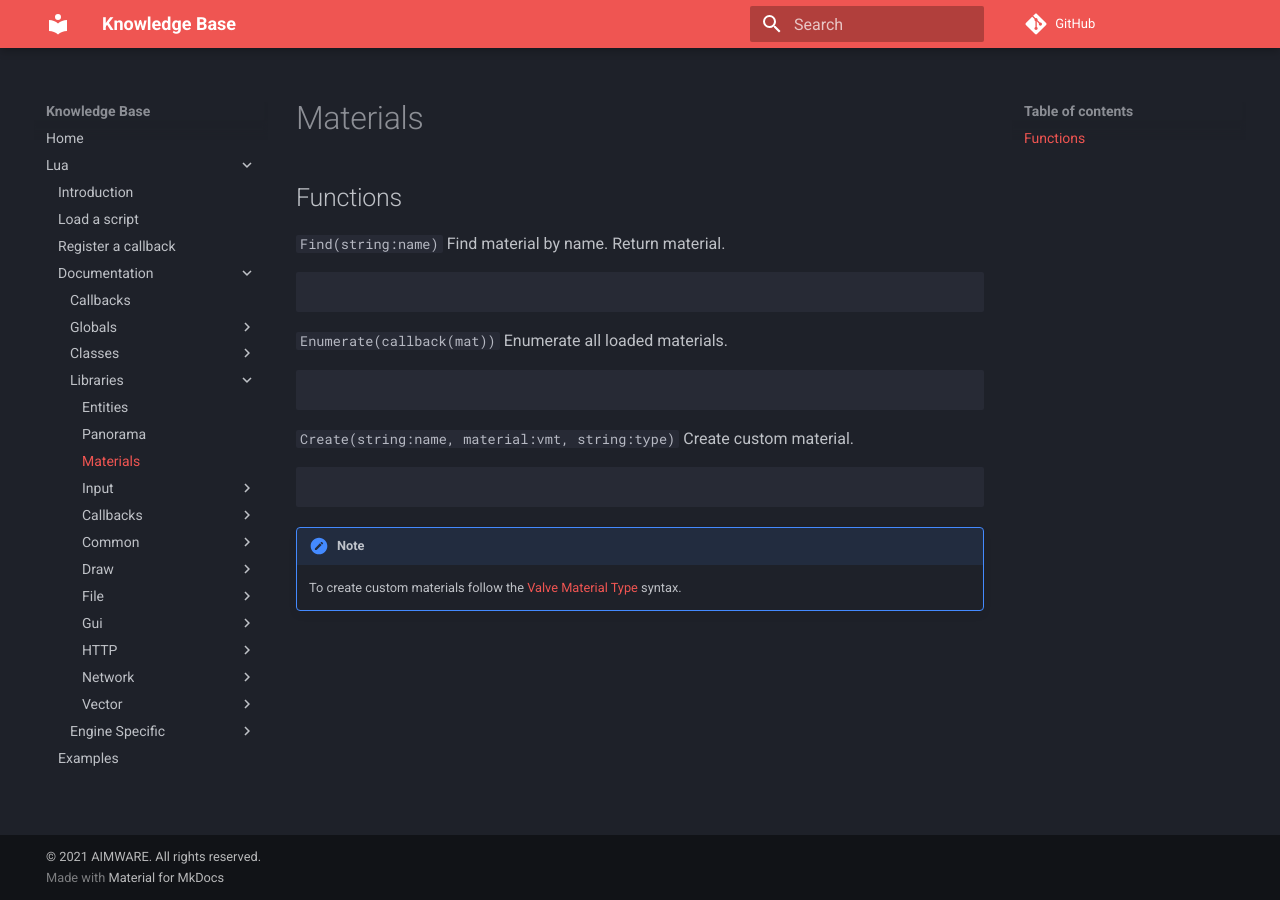
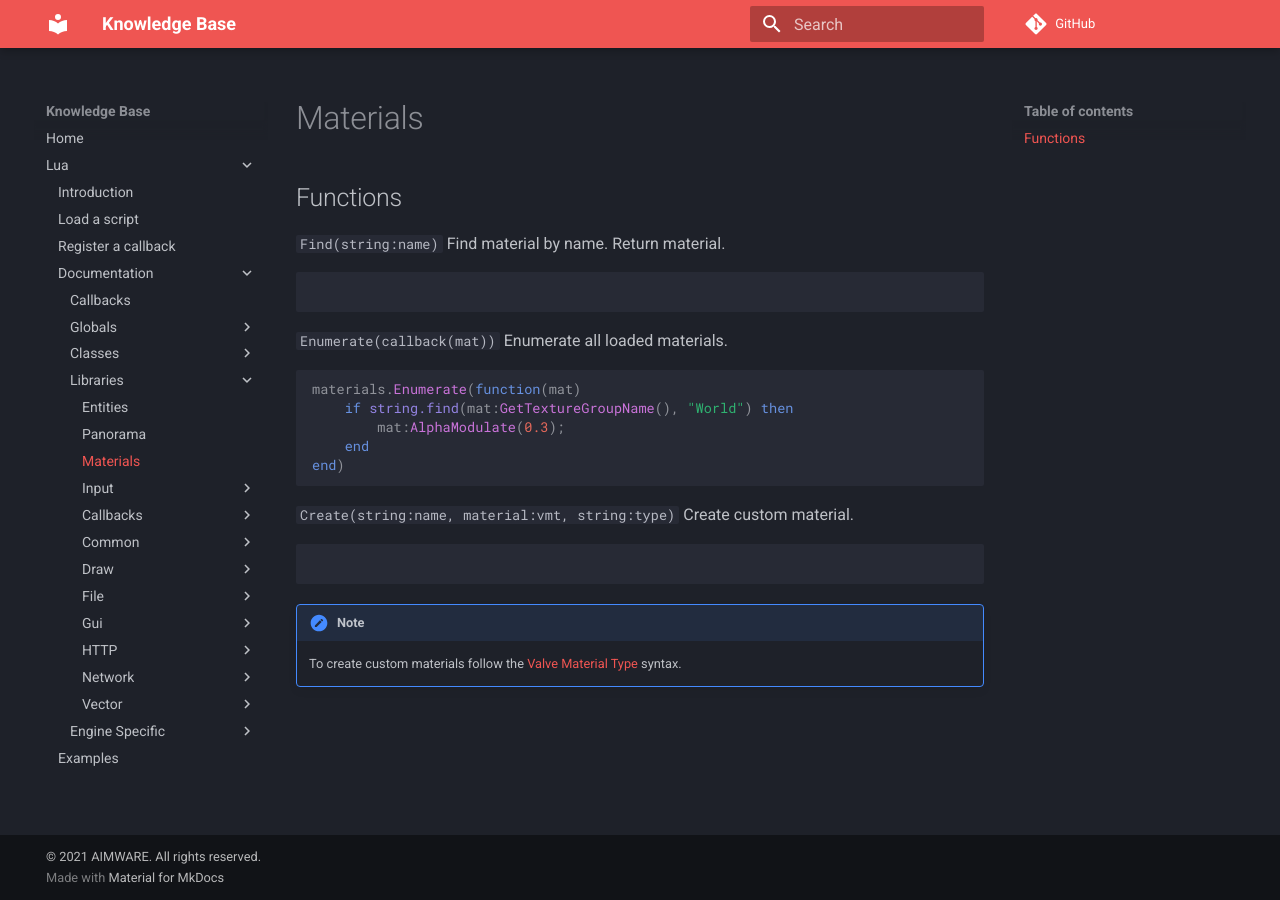
Before and after one commit to Ninaligo/aimware-web-kb, an MkDocs documentation site: the page built from private/lua/docs/library/materials.md, in a window 1280 px wide. Built offline with MkDocs 1.6.1 and Material for MkDocs 9.7.7, drawn with Linux system fonts in a browser that asks for light colours; comment, search, counter and statistics services are not loaded.

Commit message:
Update materials.md

````diff
--- a/private/lua/docs/library/materials.md
+++ b/private/lua/docs/library/materials.md
@@ -7,6 +7,11 @@
 ```Enumerate(callback(mat))``` Enumerate all loaded materials.
 
 ```lua
+materials.Enumerate(function(mat)
+	if string.find(mat:GetTextureGroupName(), "World") then
+		mat:AlphaModulate(0.3);
+	end
+end)
 ```
 
 ```Create(string:name, material:vmt, string:type)``` Create custom material.
````
